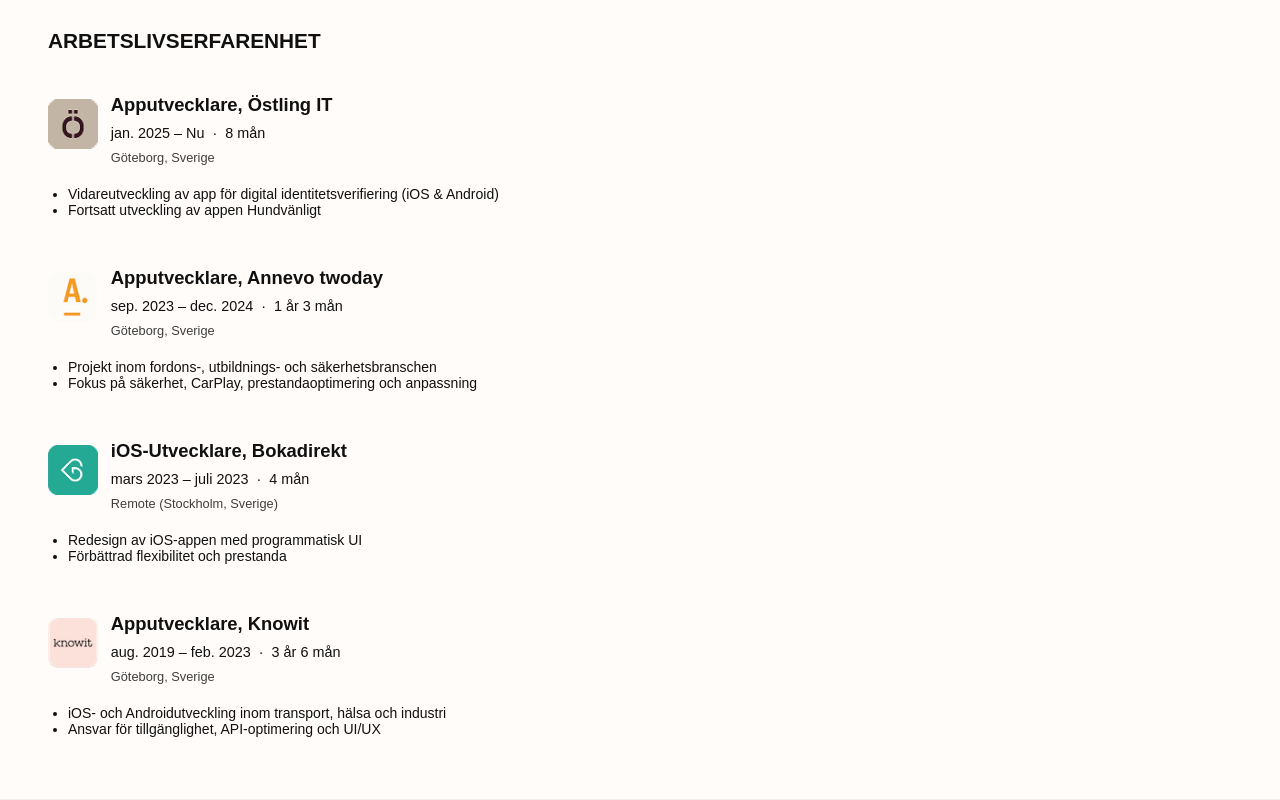
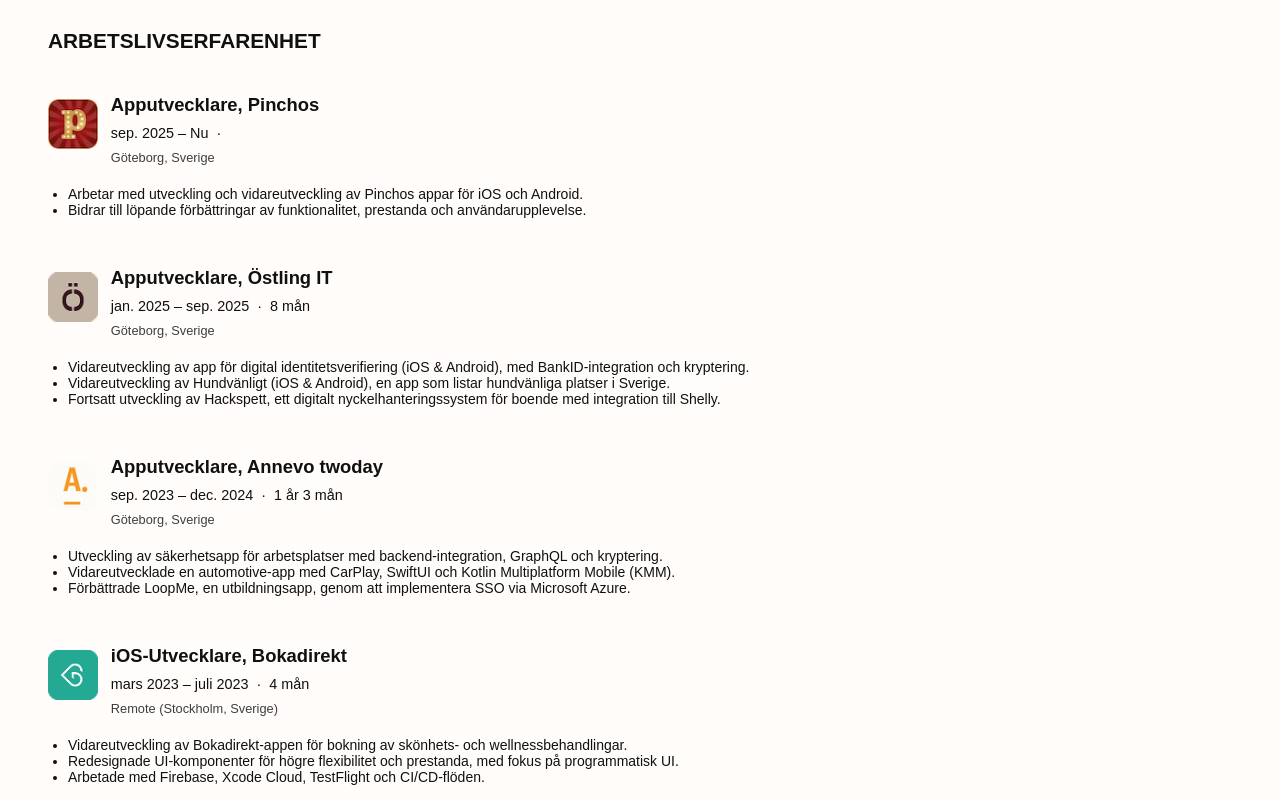
Before and after one commit to hannaostling/cv-website, a Next.js app: page / in a window 1280 px wide. Shown: the part 500-1300 px from the top of the page. Built offline with nearby package versions, Linux system fonts and the light colour scheme; no server answers; the database is empty.

Commit message:
Update data

```diff
--- a/src/components/entry/EntryHeader.module.css
+++ b/src/components/entry/EntryHeader.module.css
@@ -28,7 +28,6 @@
 .entryImg {
   object-fit: contain;
   margin-top: 8px;
-  border-radius: 10%;
 }
 
 .button {
--- a/src/components/pages/CvPage.tsx
+++ b/src/components/pages/CvPage.tsx
@@ -18,7 +18,7 @@
 import { SkillSection } from "../skills/SkillSection";
 
 const COLLECTION = "persons";
-const DOC_ID = "hanna-ostling";
+const DOC_ID = "hanna";
 const FADE_IN_DURATION = 1;
 
 export default function CvPage() {
--- a/src/components/primitives/IconContainer.tsx
+++ b/src/components/primitives/IconContainer.tsx
@@ -1,17 +1,17 @@
 "use client";
-
 import Image from "next/image";
-import { useState } from "react";
-import { TintableIcon } from "./TintableIcon";
+import { useState, type CSSProperties } from "react";
+import { TintableIcon } from "@/components/primitives/TintableIcon";
 
 type Props = {
   image?: string | null;
   imageFallback: string;
   size?: number;
+  radius?: CSSProperties["borderRadius"];
   className?: string;
 };
 
-export function IconContainer({ image, imageFallback, size = 19, className }: Props) {
+export function IconContainer({ image, imageFallback, size = 19, radius = "10%", className }: Props) {
   const [error, setError] = useState(false);
   const showPlaceholder = !image || error;
 
@@ -25,6 +25,8 @@
         alignItems: "center",
         justifyContent: "center",
         backgroundColor: showPlaceholder ? "var(--icon-background)" : "transparent",
+        borderRadius: radius,
+        overflow: "hidden",
       }}
     >
       {showPlaceholder ? (
@@ -36,7 +38,7 @@
           aria-hidden="true"
           width={size}
           height={size}
-          style={{ objectFit: "contain", display: "block" }}
+          style={{ objectFit: "cover", display: "block" }}
           onError={() => setError(true)}
         />
       )}
--- a/src/data/person.ts
+++ b/src/data/person.ts
@@ -1,7 +1,7 @@
 import type { Person } from "@/data/schema";
 
 export const hanna: Person = {
-  id: "hanna-ostling",
+  id: "hanna",
   profile: {
     name: "Hanna Östling",
     title: {
@@ -24,100 +24,119 @@
   },
   experiences: [
     {
-      id: "ostling-it-2025",
-      title: {
-        sv: "Apputvecklare",
-        en: "App Developer",
-      },
+      id: "pinchos",
+      title: { sv: "Apputvecklare", en: "App Developer" },
+      company: "Pinchos",
+      timeStart: "2025-09",
+      location: { sv: "Göteborg, Sverige", en: "Gothenburg, Sweden" },
+      details: [
+        {
+          sv: "Arbetar med utveckling och vidareutveckling av Pinchos appar för iOS och Android.",
+          en: "Work on the development and improvement of the Pinchos iOS and Android apps.",
+        },
+        {
+          sv: "Bidrar till löpande förbättringar av funktionalitet, prestanda och användarupplevelse.",
+          en: "Contribute to continuous improvements in functionality, performance, and user experience.",
+        },
+      ],
+      image: "/companies/Pinchos.png",
+    },
+    {
+      id: "ostling-it",
+      title: { sv: "Apputvecklare", en: "App Developer" },
       company: "Östling IT",
       timeStart: "2025-01",
-      location: {
-        sv: "Göteborg, Sverige",
-        en: "Gothenburg, Sweden",
-      },
+      timeEnd: "2025-09",
+      location: { sv: "Göteborg, Sverige", en: "Gothenburg, Sweden" },
       details: [
         {
-          sv: "Vidareutveckling av app för digital identitetsverifiering (iOS & Android)",
-          en: "Further developed an iOS and Android app for digital identity verification and access to classified workplaces",
+          sv: "Vidareutveckling av app för digital identitetsverifiering (iOS & Android), med BankID-integration och kryptering.",
+          en: "Further developed an iOS and Android app for digital identity verification and secure workplace access, including BankID and encryption.",
         },
         {
-          sv: "Fortsatt utveckling av appen Hundvänligt",
-          en: "Continued development of Hundvänligt (iOS & Android)",
+          sv: "Vidareutveckling av Hundvänligt (iOS & Android), en app som listar hundvänliga platser i Sverige.",
+          en: "Continued development of Hundvänligt (iOS & Android), an app that lists dog-friendly places across Sweden.",
+        },
+        {
+          sv: "Fortsatt utveckling av Hackspett, ett digitalt nyckelhanteringssystem för boende med integration till Shelly.",
+          en: "Further developed Hackspett, a digital key management system for residents, integrated with Shelly.",
         },
       ],
       image: "/companies/OstlingIT.png",
     },
     {
-      id: "annevo-2023-2024",
-      title: {
-        sv: "Apputvecklare",
-        en: "App Developer",
-      },
+      id: "annevo",
+      title: { sv: "Apputvecklare", en: "App Developer" },
       company: "Annevo twoday",
       timeStart: "2023-09",
       timeEnd: "2024-12",
-      location: {
-        sv: "Göteborg, Sverige",
-        en: "Gothenburg, Sweden",
-      },
+      location: { sv: "Göteborg, Sverige", en: "Gothenburg, Sweden" },
       details: [
         {
-          sv: "Projekt inom fordons-, utbildnings- och säkerhetsbranschen",
-          en: "Projects in the automotive, education, and security industries",
+          sv: "Utveckling av säkerhetsapp för arbetsplatser med backend-integration, GraphQL och kryptering.",
+          en: "Developed a workplace safety app with backend integration, GraphQL, and encryption.",
         },
         {
-          sv: "Fokus på säkerhet, CarPlay, prestandaoptimering och anpassning",
-          en: "Focus on security, CarPlay integration, customization, and performance optimization",
+          sv: "Vidareutvecklade en automotive-app med CarPlay, SwiftUI och Kotlin Multiplatform Mobile (KMM).",
+          en: "Contributed to an automotive app with CarPlay integration, SwiftUI, and Kotlin Multiplatform Mobile (KMM).",
+        },
+        {
+          sv: "Förbättrade LoopMe, en utbildningsapp, genom att implementera SSO via Microsoft Azure.",
+          en: "Enhanced LoopMe, an education app, by implementing Single Sign-On (SSO) via Microsoft Azure.",
         },
       ],
       image: "/companies/Annevo.png",
     },
     {
-      id: "bokadirekt-2023",
-      title: {
-        sv: "iOS-Utvecklare",
-        en: "iOS Developer",
-      },
+      id: "bokadirekt",
+      title: { sv: "iOS-Utvecklare", en: "iOS Developer" },
       company: "Bokadirekt",
       timeStart: "2023-03",
       timeEnd: "2023-07",
-      location: {
-        sv: "Remote (Stockholm, Sverige)",
-        en: "Remote (Stockholm, Sweden)",
-      },
+      location: { sv: "Remote (Stockholm, Sverige)", en: "Remote (Stockholm, Sweden)" },
       details: [
         {
-          sv: "Redesign av iOS-appen med programmatisk UI",
-          en: "Redesigned core components of the iOS app using programmatic UI",
+          sv: "Vidareutveckling av Bokadirekt-appen för bokning av skönhets- och wellnessbehandlingar.",
+          en: "Further developed Bokadirekt, an app for booking beauty and wellness treatments.",
         },
         {
-          sv: "Förbättrad flexibilitet och prestanda",
-          en: "Improved flexibility, performance, and maintainability",
+          sv: "Redesignade UI-komponenter för högre flexibilitet och prestanda, med fokus på programmatisk UI.",
+          en: "Redesigned UI components for higher flexibility and performance, using programmatic UI.",
+        },
+        {
+          sv: "Arbetade med Firebase, Xcode Cloud, TestFlight och CI/CD-flöden.",
+          en: "Worked with Firebase, Xcode Cloud, TestFlight, and CI/CD workflows.",
         },
       ],
       image: "/companies/Bokadirekt.png",
     },
     {
-      id: "knowit-2019-2023",
-      title: {
-        sv: "Apputvecklare",
-        en: "App Developer",
-      },
+      id: "knowit",
+      title: { sv: "Apputvecklare", en: "App Developer" },
       company: "Knowit",
       timeStart: "2019-08",
       timeEnd: "2023-02",
-      location: {
-        sv: "Göteborg, Sverige",
-        en: "Gothenburg, Sweden",
-      },
+      location: { sv: "Göteborg, Sverige", en: "Gothenburg, Sweden" },
       details: [
         {
-          sv: "iOS- och Androidutveckling inom transport, hälsa och industri",
-          en: "Developed and maintained iOS and Android apps in transport, health, and industrial sectors",
+          sv: "Förbättrade Västtrafik To Go (iOS) med VoiceOver, dynamisk text och färgkontrast för ökad tillgänglighet.",
+          en: "Improved Västtrafik To Go (iOS) with VoiceOver, dynamic text, and color contrast for better accessibility.",
         },
         {
-          sv: "Ansvar för tillgänglighet, API-optimering och UI/UX",
-          en: "Led accessibility improvements, optimized APIs and UI/UX, managed data workflows",
+          sv: "Ansvarade för vidareutveckling av SKF Bearing Assist (iOS) för att digitalisera arbetet vid lagermonteringar.",
+          en: "Responsible for further development of SKF Bearing Assist (iOS) to digitalize workflows in bearing installations.",
+        },
+        {
+          sv: "Bidrog till Hälsometern (Region Stockholm) genom att implementera en Covid-19-enkät samt funktioner för dataexport.",
+          en: "Contributed to Hälsometern (Region Stockholm) by implementing a Covid-19 survey and features for data export.",
+        },
+        {
+          sv: "Byggde Stressgäris, en stödapp med medlemsverifiering via Facebook och API-integration.",
+          en: "Built Stressgäris, a support app with Facebook membership verification and API integration.",
+        },
+        {
+          sv: "Utvecklade stora delar av Luna Group appen inom industri och bygg, inklusive EAN-scanning, Firebase-loggning och stöd för dark mode.",
+          en: "Developed large parts of the Luna Group app in the industrial and construction sector, including EAN scanning, Firebase logging, and dark mode support.",
         },
       ],
       image: "/companies/Knowit.png",
```
Also changed, not shown: public/companies/Pinchos.png (added).
